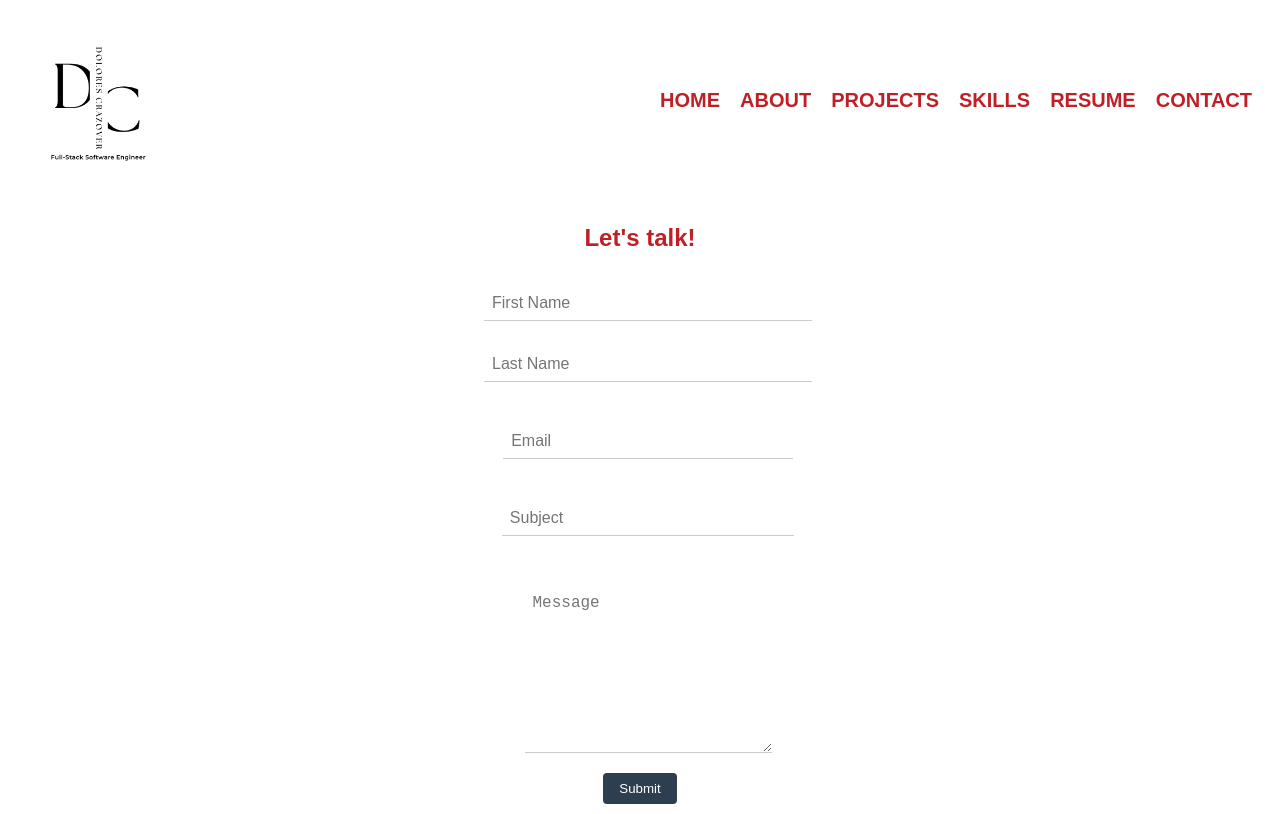
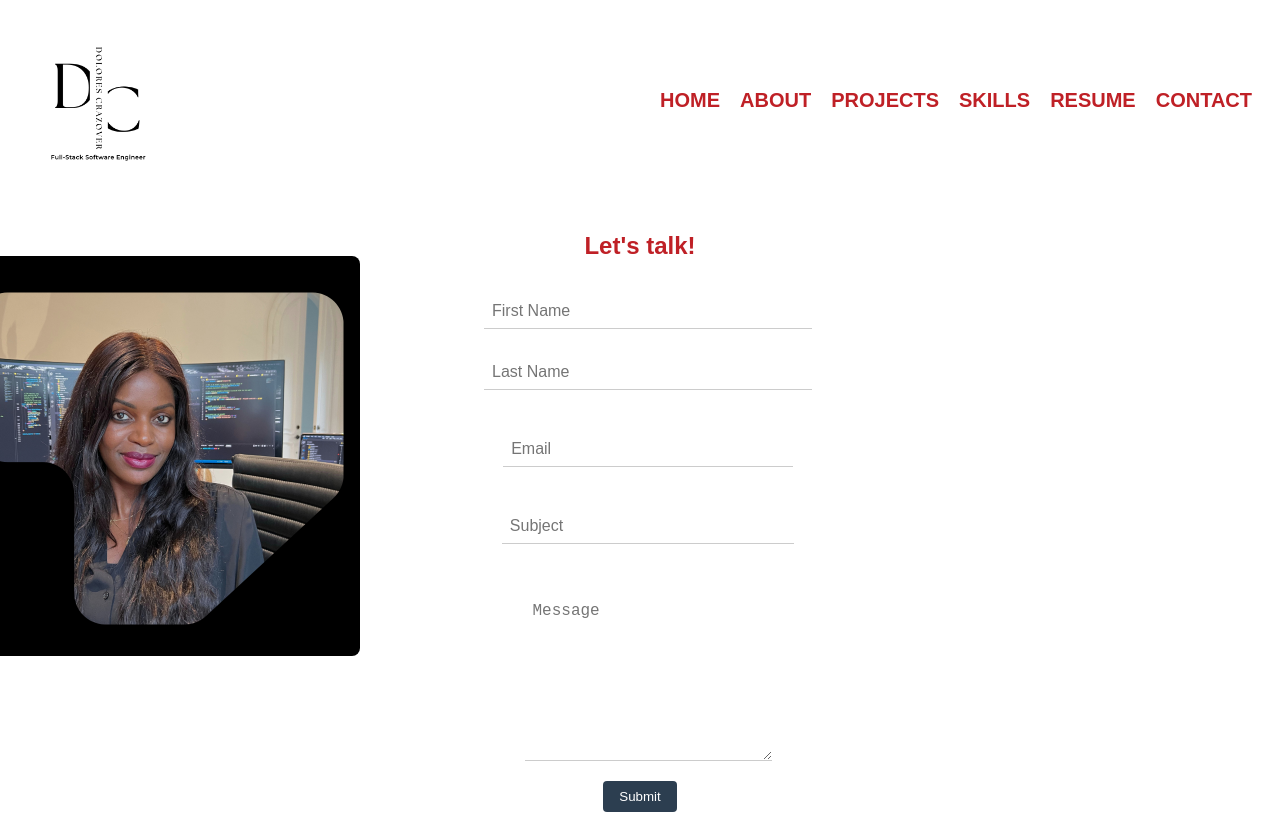
Before and after one commit to DoloresCode/Portfolio_Express_react-_frontend, a React (Create React App) app: page /contact in a window 1280 px wide. Shown: the top 814 px of the page. Built offline with nearby package versions, Linux system fonts and the light colour scheme.

Commit message:
styling contact page

```diff
--- a/public/index.html
+++ b/public/index.html
@@ -9,7 +9,7 @@
       name="description"
       content="Web site created using create-react-app"
     />
-    <link rel="apple-touch-icon" href="%PUBLIC_URL%/logo192.png" />
+    <link rel="apple-touch-icon" href="%PUBLIC_URL%/logo_Dolores-Crazover-L.png" />
     <!--
       manifest.json provides metadata used when your web app is installed on a
       user's mobile device or desktop. See https://developers.google.com/web/fundamentals/web-app-manifest/
--- a/src/index.css
+++ b/src/index.css
@@ -128,6 +128,7 @@ footer {
   display: flex;
   flex-direction: column;
   align-items: center;
+  margin-top: -28rem;
 }
 
 .form-group {
@@ -154,7 +155,7 @@ footer {
   height: 150px;
 }
 
-.send-button {
+.submit-button {
   background-color: #2c3e50;
   color: white;
   padding: 0.5rem 1rem;
@@ -176,6 +177,14 @@ footer {
 
 .form-group label {
   color: white;
+}
+
+.profile-image-contact img {
+width: 80%;
+border-radius: 0.5rem;
+margin-left: -60rem;
+margin-top: 2rem;
+
 }
 
 /* Skills Page */
--- a/src/pages/About.js
+++ b/src/pages/About.js
@@ -1,14 +1,19 @@
 import { useLoaderData } from "react-router-dom";
 
 function About(props) {
+  const about = useLoaderData();
 
-  const about = useLoaderData()
-
-  return <div>
+  return (
+    <div>
       <h2>{about.name}</h2>
       <h3>{about.email}</h3>
       <p>{about.bio}</p>
+      {about.headshotUrl && (
+        <img src={about.headshotUrl} alt="Headshot Dolores Crazover Full
+        stack software Engineer" />
+      )}
     </div>
+  );
 }
 
 export default About;
--- a/src/pages/Contact.js
+++ b/src/pages/Contact.js
@@ -1,10 +1,14 @@
 import React from 'react';
+import profilePicture from '../logo/Dolores_Crazover_Contact_Page.png';
 
 function Contact() {
   return (
     <div className="contact-container">
+      <div className="profile-image-contact">
+        <img src={profilePicture} alt="Dolores Crazover in front of her code" />
+      </div>
+      <form className="contact-form">
       <h2 className="contact-title">Let's talk!</h2>
-      <form className="contact-form">
         <div className="form-group">
           <div className="name-group">
             <label>
@@ -56,7 +60,7 @@ function Contact() {
             placeholder="Message"
           ></textarea>
         </div>
-        <button className="send-button">Submit</button>
+        <button className="submit-button">Submit</button>
       </form>
     </div>
   );
```
Also changed, not shown: src/router.js (+9 -13 lines), public/logo_Dolores-Crazover-L.png (added), src/logo/Dolores_Crazover_Contact_Page.png (added).
